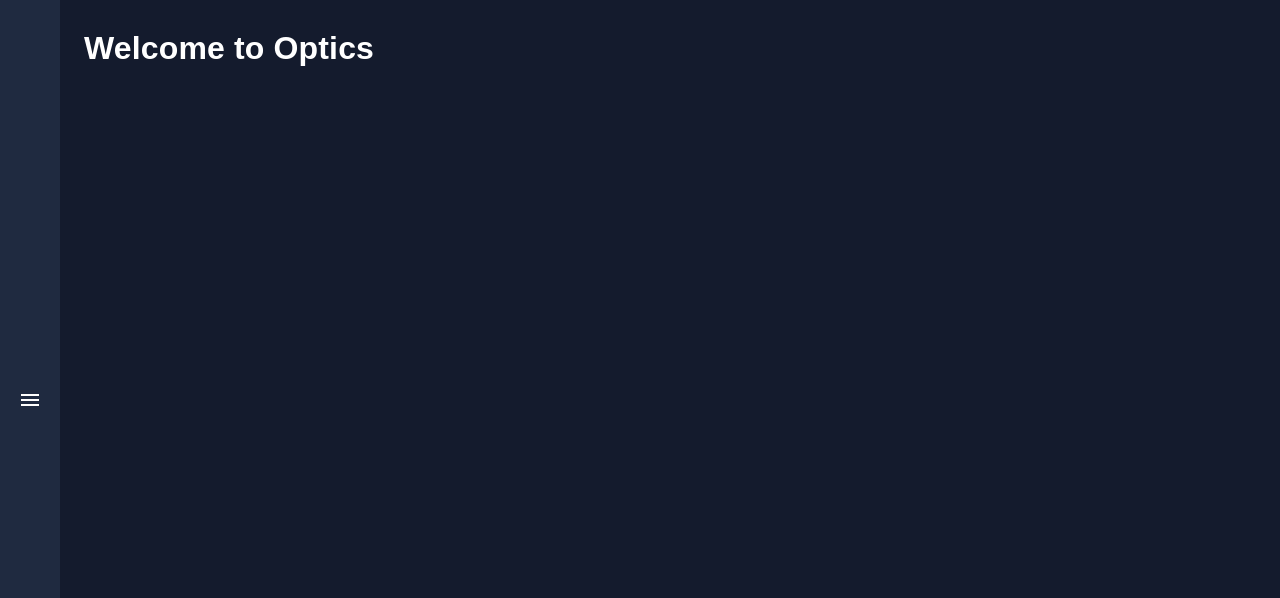
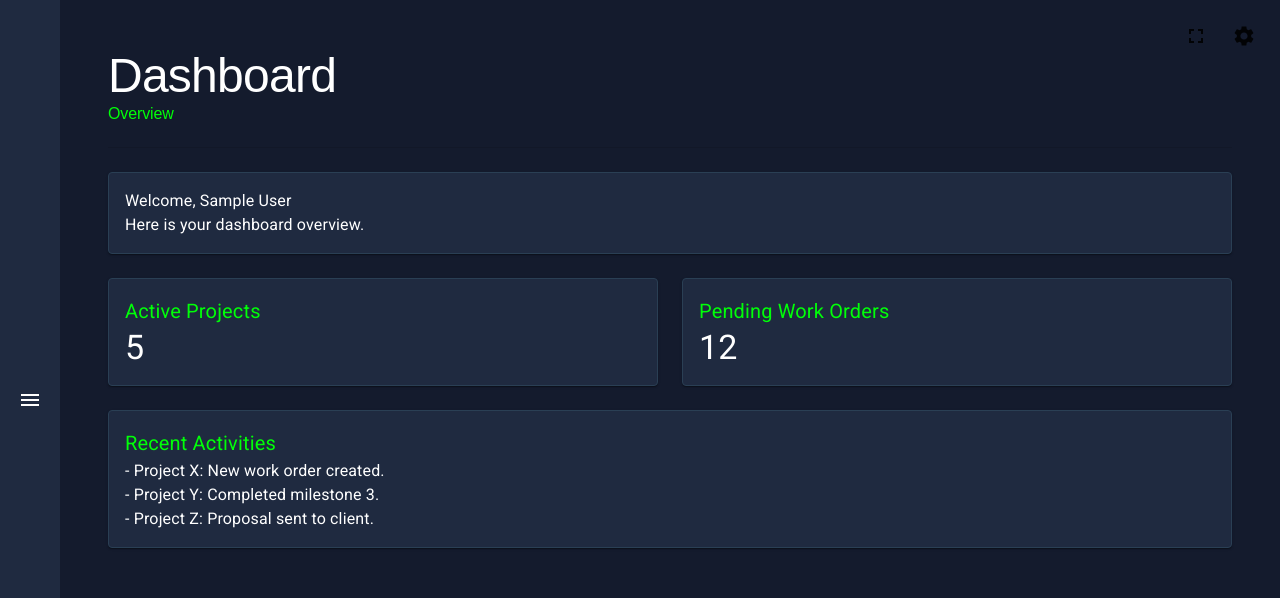
Before and after one commit to Poopenfartin/optics, a React (Vite) app in the folder Optics/: page / in a window 1280 px wide. Shown: the top 598 px of the page. Built offline with nearby package versions, Linux system fonts and the light colour scheme; no server answers; sample sign-in values are in the browser's storage.

Commit message:
UI Updates + Home Screen Basic Adds

```diff
--- a/Optics/Styles/App.css
+++ b/Optics/Styles/App.css
@@ -77,11 +77,6 @@ button:hover {
 }
 
 
-#WOForm {
-  opacity: 0;
-}
-
-
 .list-item-container {
   display: flex;
   font-weight: bold;
@@ -99,8 +94,65 @@ button:hover {
 
 
 
+/* ---------------- START DASHBOARD Styling ---------------- */
 
-/* ---------------- Work Order Table Styling ---------------- */
+
+.dashboard-container {
+  padding: 24px !important;
+}
+
+.dashboard-header {
+  font-size: 3rem !important; /* Smaller font size for header */
+  color: #ffffff !important; /* Set the header text color to white */
+  font-family: 'Source Sans Pro', sans-serif !important; /* Add the custom font */
+}
+
+.dashboard-subheader {
+  font-size: 1rem !important;  /* Smaller font size for subheader */
+  margin-bottom: 24px !important;
+  color: #00ff08 !important; /* Set the subheader text color to white */
+  font-family: 'Source Sans Pro', sans-serif !important; /* Add the custom font */
+}
+
+.dashboard-paper {
+  padding: 16px !important;
+  background-color: #1f2a40 !important; /* Set the card color to match the theme */
+  color: #ffffff !important; /* Set the paper text color to white */
+  font-size: 1rem !important; /* Smaller font size for paper content */
+  border: 1px solid #2a3f54 !important; /* Optional: Add a border for contrast */
+  font-family: 'Source Sans Pro', sans-serif !important; /* Add the custom font */
+}
+
+
+
+/* ---------------- END DASHBOARD Styling ---------------- */
+
+/* ---------------- START Top Icons Styling ---------------- */
+
+.top-icons-container {
+  position: absolute;
+  top: 16px;
+  right: 16px;
+  display: flex;
+  gap: 8px;
+}
+
+.settings-icon,
+.fullscreen-icon {
+  color: inherit;
+  transition: color 0.3s ease;
+}
+
+.settings-icon:hover,
+.fullscreen-icon:hover {
+  color: #00ff00; /* Change to your desired hover color */
+}
+
+
+/* ---------------- END Top Icons Styling ---------------- */
+
+
+/* ---------------- START Work Order Table Styling ---------------- */
 .workorders-table {
   width: 100%;
   border-collapse: collapse;
--- a/Optics/src/App.jsx
+++ b/Optics/src/App.jsx
@@ -1,11 +1,14 @@
 import React, { useState, useEffect } from "react";
 import { Route, Routes, useNavigate, useLocation } from "react-router-dom";
+import { Box, CssBaseline } from "@mui/material";
 import axios from "axios";
 import "../Styles/App.css"; // Import Styles
+
+// Component Imports
 import Sidebar from "./Sidebar";
 import ProjectManagementTable from "./components/ProjectManagementTable";
 import BuildingLanding from "./components/BuildingLanding";
-import { Box, CssBaseline } from "@mui/material";
+import Home from "./components/home"; // Corrected import statement
 import LoginForm from "./components/LoginForm";
 import RegisterForm from "./components/RegisterForm";
 
@@ -17,7 +20,8 @@ const App = () => {
   const location = useLocation();
 
   useEffect(() => {
-    const token = localStorage.getItem("authToken");
+    const accessToken = localStorage.getItem("authToken");
+    const refreshToken = localStorage.getItem("refreshToken");
     const userData = localStorage.getItem("user");
 
     // Exclude /register path from authentication check
@@ -26,7 +30,7 @@ const App = () => {
       return;
     }
 
-    if (token && userData && userData !== "undefined") {
+    if (accessToken && refreshToken && userData && userData !== "undefined") {
       try {
         const parsedUser = JSON.parse(userData);
         setIsAuthenticated(true);
@@ -45,7 +49,6 @@ const App = () => {
     }
   }, [navigate, location.pathname]);
 
-  // Fetch workorders when authenticated status changes
   useEffect(() => {
     if (isAuthenticated) {
       navigate("/");
@@ -59,9 +62,50 @@ const App = () => {
           setWorkorders(response.data);
           console.log("Work orders fetched:", response.data);
         })
-        .catch((error) => console.error("Error fetching work orders:", error));
+        .catch(async (error) => {
+          console.error("Error fetching work orders:", error);
+
+          // Handle token expiration
+          if (error.response && error.response.status === 401) {
+            const newAccessToken = await refreshToken();
+            if (newAccessToken) {
+              axios
+                .get("http://localhost:5000/api/workorders", {
+                  headers: {
+                    Authorization: `Bearer ${newAccessToken}`,
+                  },
+                })
+                .then((response) => {
+                  setWorkorders(response.data);
+                  console.log("Work orders fetched:", response.data);
+                })
+                .catch((error) =>
+                  console.error("Error fetching work orders with new token:", error)
+                );
+            } else {
+              setIsAuthenticated(false);
+              setUser(null);
+              navigate("/login");
+            }
+          }
+        });
     }
   }, [isAuthenticated]);
+
+  const refreshToken = async () => {
+    try {
+      const response = await axios.post("http://localhost:5000/api/refresh-token", {
+        token: localStorage.getItem("refreshToken"),
+      });
+
+      const newAccessToken = response.data.accessToken;
+      localStorage.setItem("authToken", newAccessToken);
+      return newAccessToken;
+    } catch (error) {
+      console.error("Error refreshing token:", error);
+      return null;
+    }
+  };
 
   const addWorkorder = (newWorkorder) => {
     setWorkorders([...workorders, newWorkorder]);
@@ -83,6 +127,7 @@ const App = () => {
 
   const logout = () => {
     localStorage.removeItem("authToken");
+    localStorage.removeItem("refreshToken");
     localStorage.removeItem("user"); // Remove user info from local storage
     setIsAuthenticated(false);
     setUser(null); // Reset user state
@@ -110,7 +155,7 @@ const App = () => {
             path="/"
             element={
               isAuthenticated ? (
-                <h1>Welcome to Optics</h1>
+                <Home user={user} /> // Pass user to Home component
               ) : (
                 <LoginForm
                   setIsAuthenticated={setIsAuthenticated}
--- a/Optics/src/components/BuildingLanding.jsx
+++ b/Optics/src/components/BuildingLanding.jsx
@@ -1,11 +1,13 @@
 import axios from "axios";
 import Button from "@mui/material/Button";
+import TopIcons from "./TopIcons";
 import "../../Styles/App.css"
 
 const BuildingLanding = ({ }) => {
   return (
     <div>
       <div>
+        <TopIcons />
         <h1>BIG BONNIE BOYZ</h1>
         <h2 className="customers-heading">Customers</h2>
       </div>
--- a/Optics/src/components/ProjectManagementTable.jsx
+++ b/Optics/src/components/ProjectManagementTable.jsx
@@ -3,8 +3,9 @@ import axios from "axios";
 import DeleteForeverIcon from "@mui/icons-material/DeleteForever";
 import Button from "@mui/material/Button";
 import EditIcon from "@mui/icons-material/Edit";
+import TopIcons from "./TopIcons";
 import Modal from "./Modal";
-import AddWorkOrderModal from "./AddWorkOrderModal"; // Import AddWorkOrderModal
+import AddWorkOrderModal from "./AddWorkOrderModal";
 import { ToastContainer, toast } from "react-toastify";
 import "react-toastify/dist/ReactToastify.css";
 
@@ -112,6 +113,7 @@ const ProjectManagementTable = ({
 
   return (
     <div>
+      <TopIcons />
       <h1>Project Management</h1>
       <h2>WORK ORDERS</h2>
       <div className="workorder-functions">
--- /dev/null
+++ b/Optics/src/components/TopIcons.jsx
@@ -0,0 +1,35 @@
+import React, { useState } from "react";
+import { Box, IconButton } from "@mui/material";
+import SettingsIcon from "@mui/icons-material/Settings";
+import FullscreenIcon from "@mui/icons-material/Fullscreen";
+import FullscreenExitIcon from "@mui/icons-material/FullscreenExit";
+import "../../Styles/App.css"; // Import the CSS file
+
+const TopIcons = () => {
+  const [isFullScreen, setIsFullScreen] = useState(false);
+
+  const toggleFullScreen = () => {
+    if (!document.fullscreenElement) {
+      document.documentElement.requestFullscreen().catch((err) => {
+        alert(`Error attempting to enable full-screen mode: ${err.message} (${err.name})`);
+      });
+      setIsFullScreen(true);
+    } else {
+      document.exitFullscreen();
+      setIsFullScreen(false);
+    }
+  };
+
+  return (
+    <Box className="top-icons-container">
+      <IconButton className="fullscreen-icon" onClick={toggleFullScreen} color="inherit">
+        {isFullScreen ? <FullscreenExitIcon /> : <FullscreenIcon />}
+      </IconButton>
+      <IconButton className="settings-icon" color="inherit">
+        <SettingsIcon />
+      </IconButton>
+    </Box>
+  );
+};
+
+export default TopIcons;
--- /dev/null
+++ b/Optics/src/components/home.jsx
@@ -0,0 +1,77 @@
+import React from "react";
+import { Box, Grid, Paper, Typography, Divider } from "@mui/material";
+import TopIcons from "./TopIcons"; // Import the TopIcons component
+import "../../Styles/App.css"; // Import the CSS file
+
+const Dashboard = ({ user }) => {
+  return (
+    <Box className="dashboard-container">
+      <Box sx={{ display: "flex", justifyContent: "space-between", alignItems: "center" }}>
+        <Typography variant="h1" component="h1" className="dashboard-header">
+          Dashboard
+        </Typography>
+        <TopIcons />
+      </Box>
+      <Typography variant="h2" component="h2" className="dashboard-subheader">
+        Overview
+      </Typography>
+      <Divider sx={{ mb: 3 }} />
+
+      <Grid container spacing={3}>
+        {/* Welcome Section */}
+        <Grid item xs={12}>
+          <Paper className="dashboard-paper">
+            <Typography className="h2">
+              Welcome, {user?.firstName} {user?.lastName}
+            </Typography>
+            <Typography variant="body1">
+              Here is your dashboard overview.
+            </Typography>
+          </Paper>
+        </Grid>
+
+        {/* Statistics Section */}
+        <Grid item xs={12} md={6}>
+          <Paper className="dashboard-paper">
+            <Typography variant="h6" component="h2">
+              Active Projects
+            </Typography>
+            <Typography variant="h4" component="p">
+              5
+            </Typography>
+          </Paper>
+        </Grid>
+        <Grid item xs={12} md={6}>
+          <Paper className="dashboard-paper">
+            <Typography variant="h6" component="h2">
+              Pending Work Orders
+            </Typography>
+            <Typography variant="h4" component="p">
+              12
+            </Typography>
+          </Paper>
+        </Grid>
+
+        {/* Recent Activities Section */}
+        <Grid item xs={12}>
+          <Paper className="dashboard-paper">
+            <Typography variant="h6" component="h2">
+              Recent Activities
+            </Typography>
+            <Typography variant="body1">
+              - Project X: New work order created.
+            </Typography>
+            <Typography variant="body1">
+              - Project Y: Completed milestone 3.
+            </Typography>
+            <Typography variant="body1">
+              - Project Z: Proposal sent to client.
+            </Typography>
+          </Paper>
+        </Grid>
+      </Grid>
+    </Box>
+  );
+};
+
+export default Dashboard;
```
Also changed, not shown: Optics/src/Sidebar.jsx (+11 -10 lines), Optics/src/components/LoginForm.jsx (+6 -2 lines).
